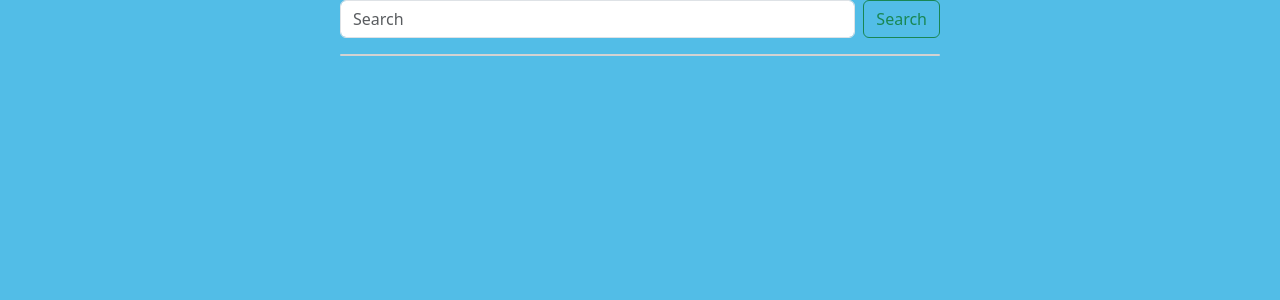
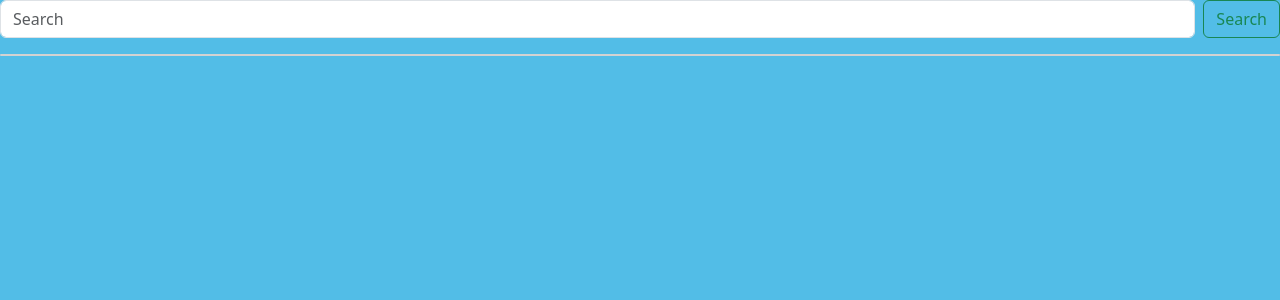
Before and after one commit to Vitass001/testsite, a Django app: page /posts/ in a window 1280 px wide. Shown: the part 56-356 px from the top of the page. Run offline with Django 3.2, Linux system fonts and the light colour scheme; the visitor is signed in with stand-in values (Sample User, id 1); data that the repository does not hold is empty.

Commit message:
My site123

```diff
--- a/testsite/mainapp/models.py
+++ b/testsite/mainapp/models.py
@@ -14,7 +14,7 @@ class Post(models.Model):
     #Create post
     Camera_Name = models.CharField(max_length=500, blank=True, null=True)
     Company = models.CharField(max_length=500, blank=True, null=True)
-    Legal_Entity = models.CharField(max_length=500,blank=True, null=True )
+    Legal_Entity = models.CharField(max_length=500,)
     Property_Name = models.CharField(max_length=500,blank=True, null=True )
     Town_Postcode = models.CharField(max_length=500,blank=True, null=True )
 
--- a/testsite/mainapp/templates/mainapp/all_posts.html
+++ b/testsite/mainapp/templates/mainapp/all_posts.html
@@ -41,7 +41,7 @@
 
 
 <center>
-<form class="d-flex" role="search", action="{% url 'search' %}", style="width: 600px;">
+<form class="d-flex" role="search", action="{% url 'search' %}",>
                 <input class="form-control me-2" type="search" placeholder="Search" aria-label="Search" name="q">
                 <button class="btn btn-outline-success" type="submit">Search</button>
             </form>
@@ -57,7 +57,7 @@
 
 
 <center>
-<div class="card" style="width: 600px;">
+<div class="card" >
 
     {% for post in posts %}
 
```
